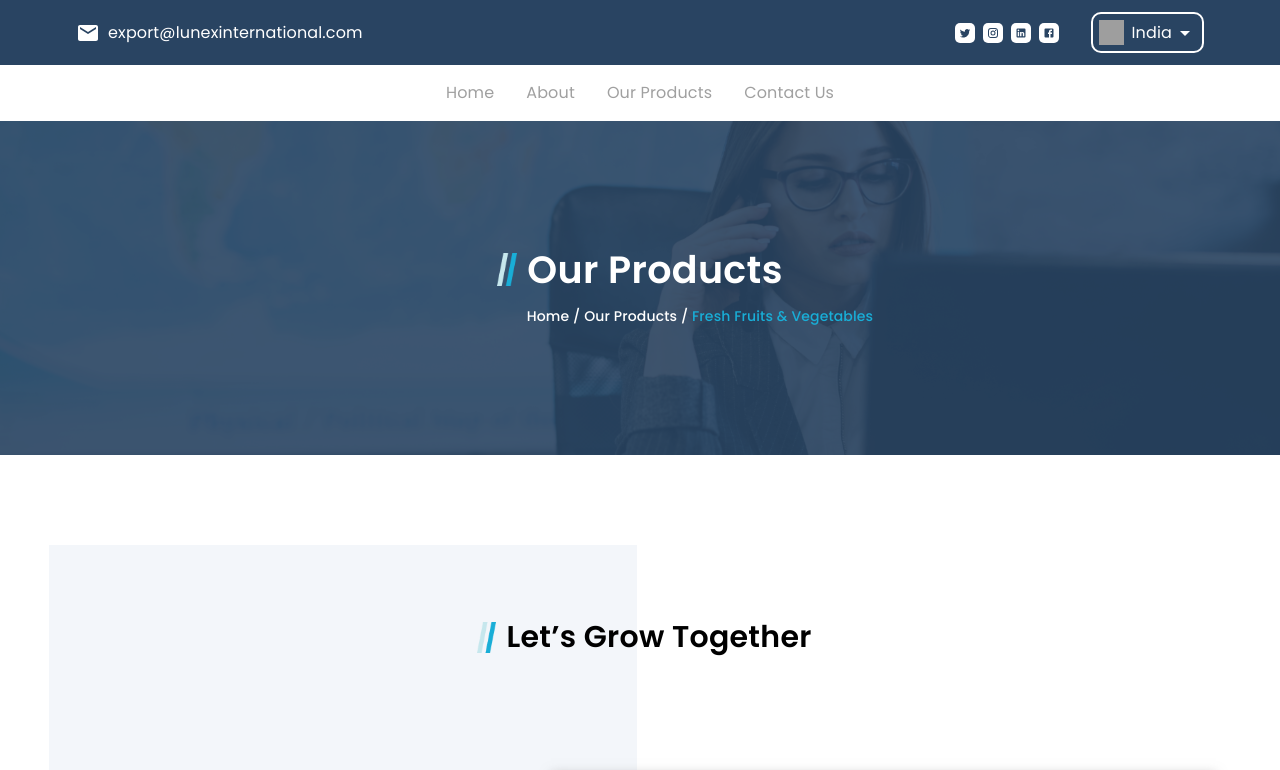
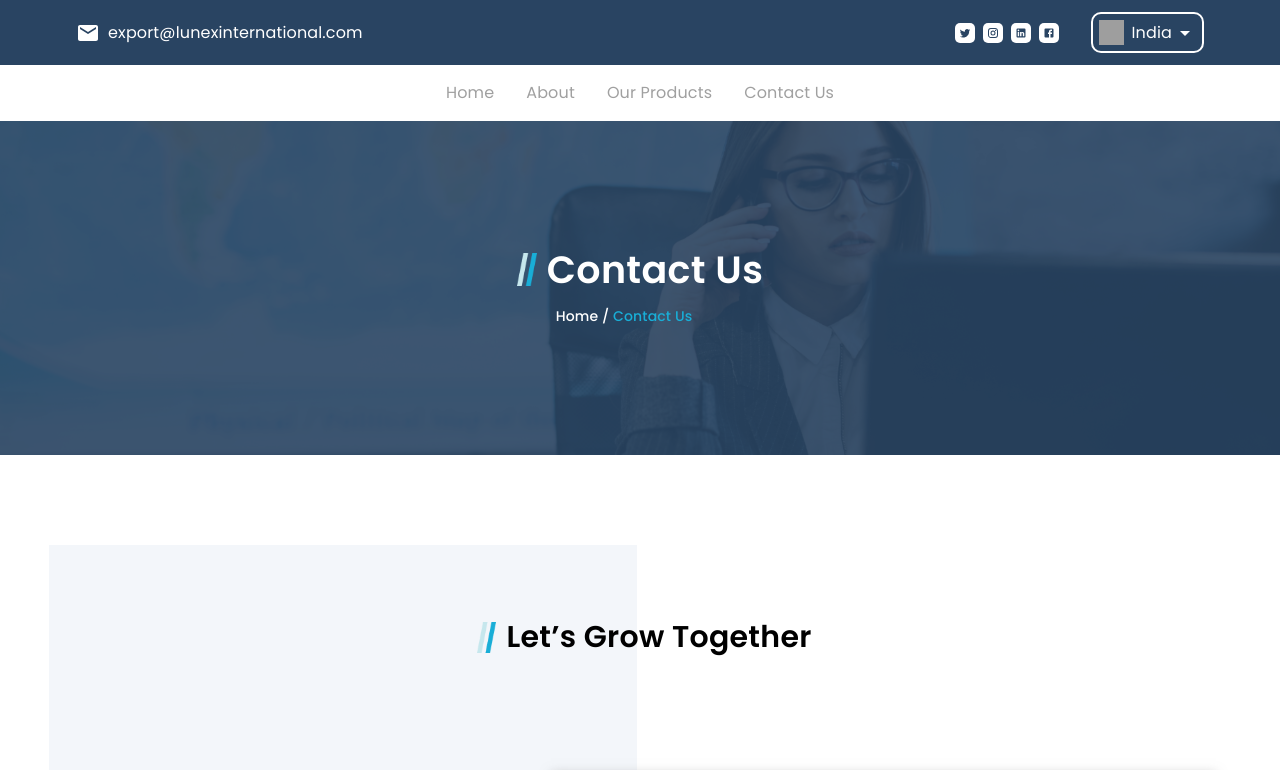
Before and after one commit to Vvk2004/shreeje, a React (Create React App) app: page /contact in a window 1280 px wide. Shown: the top 770 px of the page. Built offline with nearby package versions, Linux system fonts and the light colour scheme; grey boxes are pictures that could not be loaded.

Commit message:
scroll down to up

```diff
--- a/src/App.js
+++ b/src/App.js
@@ -9,10 +9,12 @@ import OurPrdFruits from './pages/OurPrdFruits';
 import OurPrdGrains from './pages/OurPrdGrains';
 import OurPrdSpices from './pages/OurPrdSpices';
 import Contact from './pages/Contact';
+import BackHome from './pages/BackHome';
 
 const App = () => {
   return (
     <>
+      <BackHome />
       <Navbar />
       <Routes>
         <Route path="/" element={<Home />} />
--- a/src/components/OurPrdFruits/FruitsDec.js
+++ b/src/components/OurPrdFruits/FruitsDec.js
@@ -2,8 +2,12 @@ import { Box, Container, Typography } from "@mui/material";
 import React from "react";
 import FruitsLine from '../../assets/images/ourPrdFruits/FruitsLine.png';
 import backgroundimg from "../../assets/images/ourPrdFruits/fruitsBg.png";
+import { useNavigate } from "react-router-dom";
 
 const FruitsDec = () => {
+
+  const navigate = useNavigate();
+
   return (
     <>
       <Box
@@ -37,7 +41,7 @@ const FruitsDec = () => {
               <Typography component={'img'} src={FruitsLine} width={'20px'} alt="line" style={{ marginRight: '10px' }} />Our Products
             </Typography>
             <Typography sx={{ mb: 1, ml: { sm: 15 }, fontSize: '14px', fontWeight: 500 }}>
-              Home / Our Products / <Typography variant='span' sx={{ color: '#19AED7', fontWeight: 500 }}>Fresh Fruits & Vegetables</Typography>
+              <Typography variant="span" onClick={() => navigate('/')} sx={{ cursor: 'pointer' }} >Home</Typography> / Our Products / <Typography variant='span' sx={{ color: '#19AED7', fontWeight: 500 }}>Fresh Fruits & Vegetables</Typography>
             </Typography>
           </Box>
         </Container>
--- a/src/components/OurPrdGrains/GrainsDec.js
+++ b/src/components/OurPrdGrains/GrainsDec.js
@@ -2,8 +2,12 @@ import { Box, Container, Typography } from "@mui/material";
 import React from "react";
 import backgroundimg from '../../assets/images/ourPrdGrains/grainsBg.png';
 import line from "../../assets/images/ourPrdGrains/GrainsLine.png";
+import { useNavigate } from "react-router-dom";
 
 const GrainsDec = () => {
+
+  const navigate = useNavigate();
+
   return (
     <>
       <Box
@@ -37,7 +41,7 @@ const GrainsDec = () => {
               <Typography component={'img'} src={line} width={'20px'} alt="line" style={{ marginRight: '10px' }} />Our Products
             </Typography>
             <Typography sx={{ mb: 1, ml: { sm: 8 }, fontSize: '14px', fontWeight: 500 }}>
-              Home / Our Products / <Typography variant='span' sx={{ color: '#19AED7', fontWeight: 500 }}>Grains & Pulses</Typography>
+              <Typography variant="span" onClick={() => navigate('/')} sx={{ cursor: 'pointer' }} >Home</Typography> / Our Products / <Typography variant='span' sx={{ color: '#19AED7', fontWeight: 500 }}>Grains & Pulses</Typography>
             </Typography>
           </Box>
         </Container>
--- a/src/components/OurPrdSpices/SpicesDec.js
+++ b/src/components/OurPrdSpices/SpicesDec.js
@@ -2,8 +2,12 @@ import { Box, Container, Typography } from "@mui/material";
 import React from "react";
 import backgroundimg from "../../assets/images/ourPrdSpices/spicesBg.png";
 import line from "../../assets/images/ourPrdSpices/spicesLine.png";
+import { useNavigate } from "react-router-dom";
 
 const SpicesDec = () => {
+
+  const navigate = useNavigate();
+
   return (
     <>
       <Box
@@ -37,7 +41,7 @@ const SpicesDec = () => {
               <Typography component={'img'} src={line} width={'20px'} alt="line" style={{ marginRight: '10px' }} />Our Products
             </Typography>
             <Typography sx={{ mb: 1, fontSize: '14px', fontWeight: 500 }}>
-              Home / Our Products / <Typography variant='span' sx={{ color: '#19AED7', fontWeight: 500 }}>Spices</Typography>
+              <Typography variant="span" onClick={() => navigate('/')} sx={{ cursor: 'pointer' }} >Home</Typography> / Our Products / <Typography variant='span' sx={{ color: '#19AED7', fontWeight: 500 }}>Spices</Typography>
             </Typography>
           </Box>
         </Container>
--- a/src/components/OurProducts/OurPrdDec.js
+++ b/src/components/OurProducts/OurPrdDec.js
@@ -2,8 +2,12 @@ import { Box, Container, Typography } from '@mui/material'
 import React from 'react'
 import twolines from '../../assets/images/global/twolines.png'
 import ourPrdBg from '../../assets/images/ourProducts/ourPrdBg.png'
+import { useNavigate } from 'react-router-dom'
 
 const OurPrdDec = () => {
+
+    const navigate = useNavigate();
+
     return (
         <>
             <Box
@@ -37,7 +41,7 @@ const OurPrdDec = () => {
                             <Typography component={'img'} src={twolines} width={'20px'} alt="line" style={{ marginRight: '10px' }} />Our Products
                         </Typography>
                         <Typography sx={{ mb: 1, fontSize: '14px', fontWeight: 500 }}>
-                            Home / <Typography variant='span' sx={{ color: '#19AED7', fontWeight: 500 }}>Our Products</Typography>
+                            <Typography variant="span" onClick={() => navigate('/')} sx={{ cursor: 'pointer' }} >Home</Typography> / <Typography variant='span' sx={{ color: '#19AED7', fontWeight: 500 }}>Our Products</Typography>
                         </Typography>
                     </Box>
                 </Container>
--- a/src/components/about/AboutHeading.js
+++ b/src/components/about/AboutHeading.js
@@ -3,8 +3,12 @@ import React from 'react'
 
 import Line from '../../assets/images/about/Line.png'
 import BG from '../../assets/images/about/bg.png'
+import { useNavigate } from 'react-router-dom'
 
 const AboutHeading = () => {
+
+    const navigate = useNavigate();
+
     return (
         <>
             <Box
@@ -46,7 +50,7 @@ const AboutHeading = () => {
                     <Typography
                         sx={{ mb: 1, fontSize: '14px', fontWeight: 500 }}
                     >
-                        Home / <Typography variant='span' style={{ color: '#19AED7' , fontWeight:500 }}>About Us</Typography>
+                        <Typography variant="span" onClick={() => navigate('/')} sx={{ cursor: 'pointer' }} >Home</Typography> / <Typography variant='span' style={{ color: '#19AED7' , fontWeight:500 }}>About Us</Typography>
                     </Typography>
                 </Container>
             </Box>
--- a/src/components/contact/ContactDec.js
+++ b/src/components/contact/ContactDec.js
@@ -2,8 +2,12 @@ import { Box, Container, Typography } from "@mui/material";
 import React from "react";
 import contactLine from '../../assets/images/contact/contactLine.png';
 import contactBg from "../../assets/images/contact/contactBg.png";
+import { useNavigate } from "react-router-dom";
 
 const ContactDec = () => {
+
+    const navigate = useNavigate();
+
     return (
         <>
             <Box
@@ -34,10 +38,10 @@ const ContactDec = () => {
                 <Container sx={{ zIndex: 2 }}>
                     <Box >
                         <Typography sx={{ fontWeight: 600, fontSize: '38px', mb: 1, display: 'flex', alignItems: 'center', justifyContent: 'center' }}>
-                            <Typography component={'img'} src={contactLine} width={'20px'} alt="line" style={{ marginRight: '10px' }} />Our Products
+                            <Typography component={'img'} src={contactLine} width={'20px'} alt="line" style={{ marginRight: '10px' }} />Contact Us
                         </Typography>
-                        <Typography sx={{ mb: 1, ml: { sm: 15 }, fontSize: '14px', fontWeight: 500 }}>
-                            Home / Our Products / <Typography variant='span' sx={{ color: '#19AED7', fontWeight: 500 }}>Fresh Fruits & Vegetables</Typography>
+                        <Typography sx={{ mb: 1, ml: { sm: -4 }, fontSize: '14px', fontWeight: 500 }}>
+                            <Typography variant="span" onClick={() => navigate('/')} sx={{ cursor: 'pointer' }} >Home</Typography> / <Typography variant='span' sx={{ color: '#19AED7', fontWeight: 500 }}>Contact Us</Typography>
                         </Typography>
                     </Box>
                 </Container>
--- /dev/null
+++ b/src/pages/BackHome.js
@@ -0,0 +1,47 @@
+import { Box } from '@mui/material';
+import React, { useState, useEffect } from 'react';
+import NavigationIcon from '@mui/icons-material/Navigation';
+function BackHome() {
+  const [showButton, setShowButton] = useState(false);
+  const handleScroll = () => {
+    const scrollTop = window.pageYOffset || document.documentElement.scrollTop;
+    setShowButton(scrollTop > 100);
+  };
+  const scrollToTop = () => {
+    window.scrollTo({
+      top: 0,
+      behavior: 'smooth',
+    });
+  };
+  useEffect(() => {
+    window.addEventListener('scroll', handleScroll);
+    return () => {
+      window.removeEventListener('scroll', handleScroll);
+    };
+  }, []);
+  return (
+    <Box
+      id="back-to-top"
+      sx={{
+        position: 'fixed',
+        bottom: 30,
+        right: 30,
+        zIndex: 999,
+        border: '2px solid black',
+        fontSize: '26px',
+        width: '50px',
+        height: '50px',
+        borderRadius: '50%',
+        textAlign: 'center',
+        lineHeight: '45px',
+        cursor: 'pointer',
+        display: showButton ? 'block' : 'none',
+        bgcolor: 'transparent',
+      }}
+      onClick={scrollToTop}
+    >
+      <NavigationIcon sx={{ fontSize: 18, color: "#19AED7" }} />
+    </Box>
+  );
+}
+export default BackHome;
--- a/src/pages/OurPrdGrains.js
+++ b/src/pages/OurPrdGrains.js
@@ -3,6 +3,7 @@ import GrainsDec from '../components/OurPrdGrains/GrainsDec'
 import GrainsPrd from '../components/OurPrdGrains/GrainsPrd'
 
 const OurPrdGrains = () => {
+
     return (
         <>
             <GrainsDec />
```
